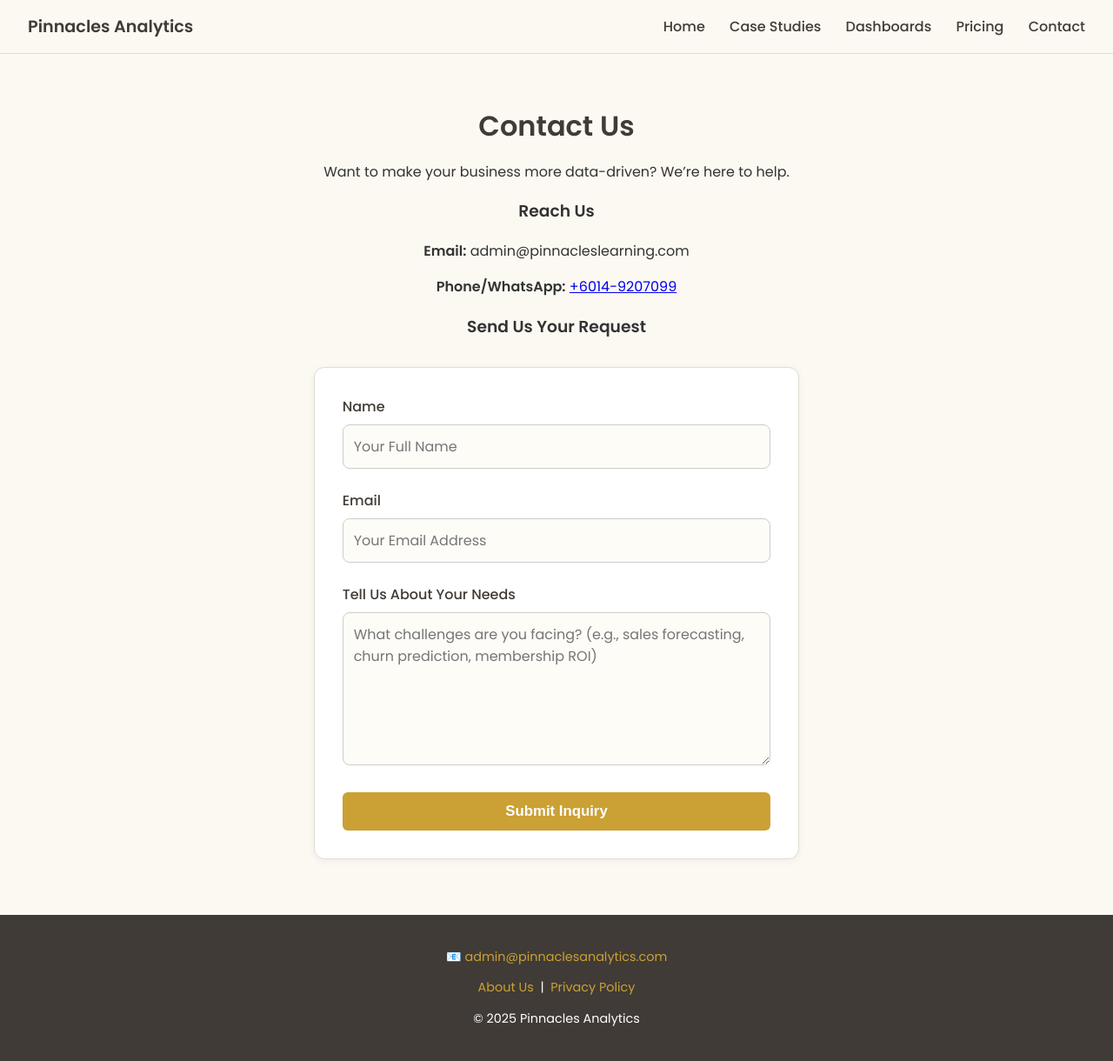
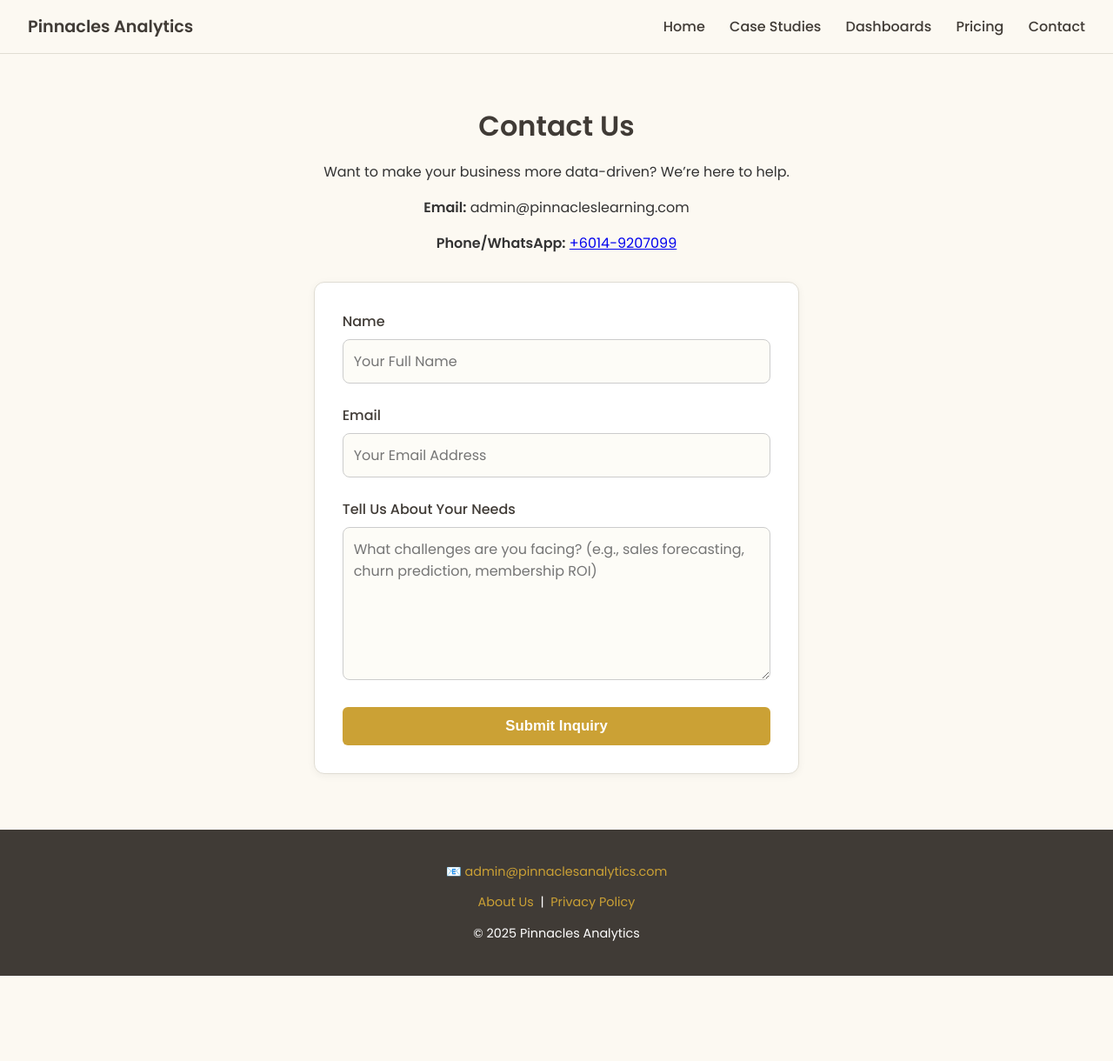
Before and after one commit to lyven81/pinnacles-learning-website, a Jekyll site: the page contact.html, which Jekyll copies as it is, in a window 1280 px wide. Shown: the whole page at 87% size. Built offline with Jekyll 4.4.1, drawn with Linux system fonts in a browser that asks for light colours; after the commit the page ends 1122 px from its top, so only the background shows below that.

Commit message:
Update contact.html

```diff
--- a/contact.html
+++ b/contact.html
@@ -204,11 +204,8 @@
         Want to make your business more data-driven? We’re here to help.
       </p>
 
-      <h3>Reach Us</h3>
       <p><strong>Email:</strong> admin@pinnacleslearning.com</p>
       <p><strong>Phone/WhatsApp:</strong> <a href="https://wa.me/60149207099">+6014-9207099</a></p>
-
-      <h3>Send Us Your Request</h3>
 
       <form action="https://formsubmit.co/director@pinnacleslearning.com" method="post" class="contact-form">
         <label for="name">Name</label>
```
